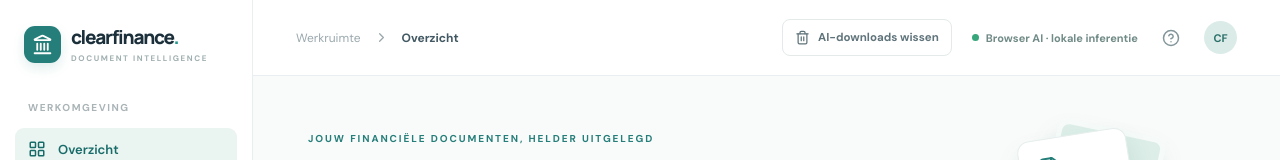
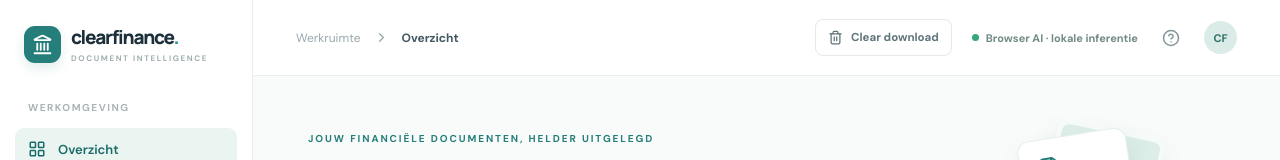
Before and after one commit to wanderwerkhoven-afk/ClearFinance, a Next.js app: page / in a window 1280 px wide. Shown: the top 160 px of the page. Built offline with nearby package versions, Linux system fonts and the light colour scheme.

Commit message:
ui: label model cache action Clear download

```diff
--- a/src/app/page.tsx
+++ b/src/app/page.tsx
@@ -224,7 +224,7 @@ export default function Home() {
     <main className="main-panel">
       <header className="topbar">
         <div className="breadcrumb"><span>Werkruimte</span><ChevronRight size={15}/><strong>{view === "library" ? "Overzicht" : "Documentanalyse"}</strong></div>
-        <div className="top-actions"><button className="outline-button" disabled={clearingCache || !!analyzingId} onClick={() => void clearAiDownloads()} title="Alleen het lokale Qwen-model wissen; documenten blijven bewaard"><Trash2 size={15}/><span className="hide-on-mobile">{clearingCache ? "Wissen..." : "AI-downloads wissen"}</span></button><div className="top-status"><span className="status-dot"/> Browser AI · lokale inferentie</div><button className="icon-button" title="Over deze versie" onClick={() => setNotice("Browser AI draait lokaal met WebGPU en vereist een eenmalige modeldownload. Gebruik alleen fictieve of publieke testdocumenten; valideer alle financiële conclusies.")}><HelpCircle size={18}/></button><div className="top-avatar">CF</div></div>
+        <div className="top-actions"><button className="outline-button" disabled={clearingCache || !!analyzingId} onClick={() => void clearAiDownloads()} title="Alleen het lokale Qwen-model wissen; documenten blijven bewaard"><Trash2 size={15}/><span className="hide-on-mobile">{clearingCache ? "Wissen..." : "Clear download"}</span></button><div className="top-status"><span className="status-dot"/> Browser AI · lokale inferentie</div><button className="icon-button" title="Over deze versie" onClick={() => setNotice("Browser AI draait lokaal met WebGPU en vereist een eenmalige modeldownload. Gebruik alleen fictieve of publieke testdocumenten; valideer alle financiële conclusies.")}><HelpCircle size={18}/></button><div className="top-avatar">CF</div></div>
       </header>
 
       {notice && <div className="notice"><Info size={16}/><span>{notice}</span><button onClick={() => setNotice("")} aria-label="Sluiten"><X size={16}/></button></div>}
```
